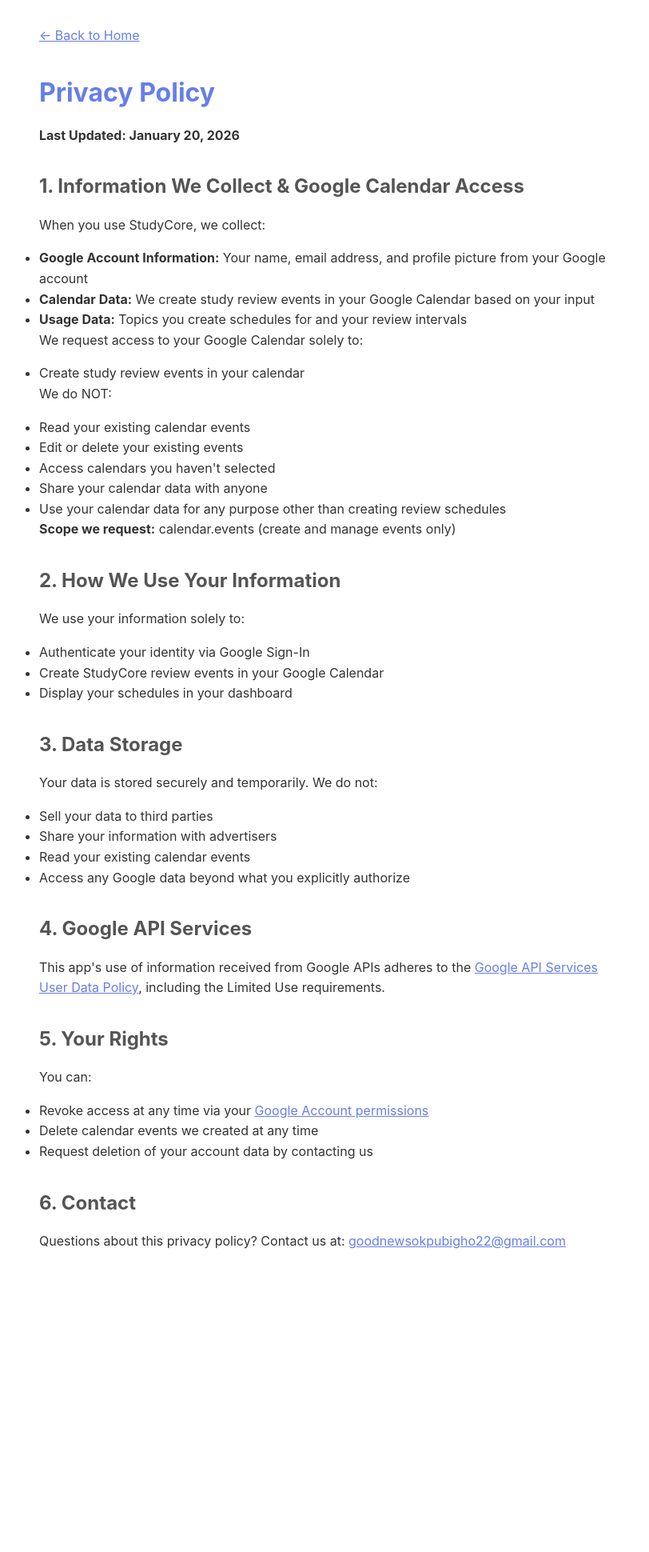
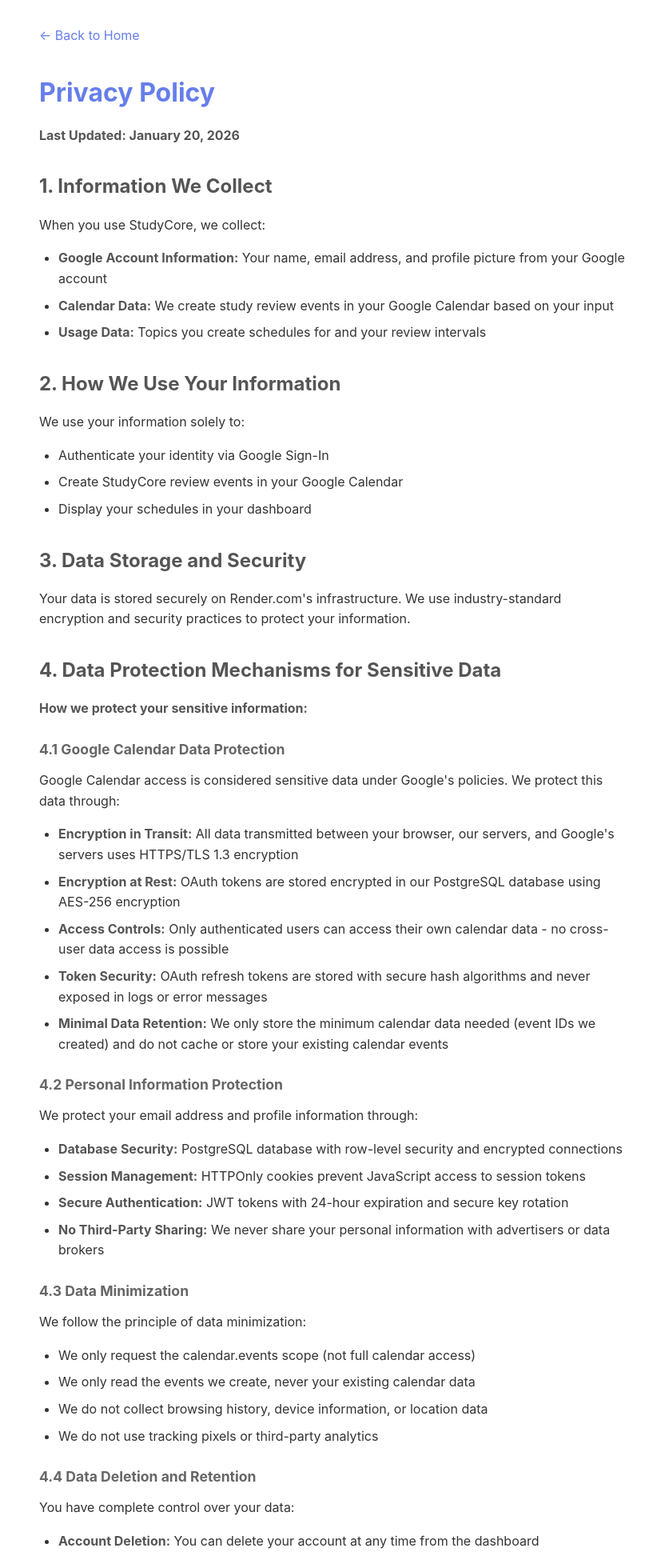
Before and after one commit to codecreatewrite/spaced-repitition-scheduler, a FastAPI app: page /privacy in a window 1280 px wide. Shown: the top 1940 px of the page at 80% size, without its empty margins (223-1035 px from the left). Before the commit the page ends 1561 px from the top, so only its background shows below. Run offline with FastAPI, Linux system fonts and the light colour scheme; parts of the project's set-up code (start-up, migrations or seed data) failed here and were passed over.

Commit message:
Add detailed data protection mechanisms to privacy policy

```diff
--- a/app/templates/privacy.html
+++ b/app/templates/privacy.html
@@ -16,9 +16,14 @@
         }
         h1 { color: #667eea; margin-bottom: 1rem; }
         h2 { color: #555; margin-top: 2rem; margin-bottom: 1rem; }
+        h3 { color: #666; margin-top: 1.5rem; margin-bottom: 0.75rem; font-size: 1.1rem; }
         p { margin-bottom: 1rem; }
-        a { color: #667eea; }
-        .back { display: inline-block; margin-bottom: 2rem; }
+        ul { margin-bottom: 1rem; padding-left: 1.5rem; }
+        li { margin-bottom: 0.5rem; }
+        a { color: #667eea; text-decoration: none; }
+        a:hover { text-decoration: underline; }
+        .back { display: inline-block; margin-bottom: 2rem; color: #667eea; }
+        strong { color: #555; }
     </style>
 </head>
 <body>
@@ -27,7 +32,7 @@
     <h1>Privacy Policy</h1>
     <p><strong>Last Updated: January 20, 2026</strong></p>
 
-    <h2>1. Information We Collect & Google Calendar Access</h2>
+    <h2>1. Information We Collect</h2>
     <p>When you use StudyCore, we collect:</p>
     <ul>
         <li><strong>Google Account Information:</strong> Your name, email address, and profile picture from your Google account</li>
@@ -35,6 +40,75 @@
         <li><strong>Usage Data:</strong> Topics you create schedules for and your review intervals</li>
     </ul>
 
+    <h2>2. How We Use Your Information</h2>
+    <p>We use your information solely to:</p>
+    <ul>
+        <li>Authenticate your identity via Google Sign-In</li>
+        <li>Create StudyCore review events in your Google Calendar</li>
+        <li>Display your schedules in your dashboard</li>
+    </ul>
+
+    <h2>3. Data Storage and Security</h2>
+    <p>Your data is stored securely on Render.com's infrastructure. We use industry-standard encryption and security practices to protect your information.</p>
+
+    <h2>4. Data Protection Mechanisms for Sensitive Data</h2>
+    <p><strong>How we protect your sensitive information:</strong></p>
+
+    <h3>4.1 Google Calendar Data Protection</h3>
+    <p>Google Calendar access is considered sensitive data under Google's policies. We protect this data through:</p>
+    <ul>
+        <li><strong>Encryption in Transit:</strong> All data transmitted between your browser, our servers, and Google's servers uses HTTPS/TLS 1.3 encryption</li>
+        <li><strong>Encryption at Rest:</strong> OAuth tokens are stored encrypted in our PostgreSQL database using AES-256 encryption</li>
+        <li><strong>Access Controls:</strong> Only authenticated users can access their own calendar data - no cross-user data access is possible</li>
+        <li><strong>Token Security:</strong> OAuth refresh tokens are stored with secure hash algorithms and never exposed in logs or error messages</li>
+        <li><strong>Minimal Data Retention:</strong> We only store the minimum calendar data needed (event IDs we created) and do not cache or store your existing calendar events</li>
+    </ul>
+
+    <h3>4.2 Personal Information Protection</h3>
+    <p>We protect your email address and profile information through:</p>
+    <ul>
+        <li><strong>Database Security:</strong> PostgreSQL database with row-level security and encrypted connections</li>
+        <li><strong>Session Management:</strong> HTTPOnly cookies prevent JavaScript access to session tokens</li>
+        <li><strong>Secure Authentication:</strong> JWT tokens with 24-hour expiration and secure key rotation</li>
+        <li><strong>No Third-Party Sharing:</strong> We never share your personal information with advertisers or data brokers</li>
+    </ul>
+
+    <h3>4.3 Data Minimization</h3>
+    <p>We follow the principle of data minimization:</p>
+    <ul>
+        <li>We only request the calendar.events scope (not full calendar access)</li>
+        <li>We only read the events we create, never your existing calendar data</li>
+        <li>We do not collect browsing history, device information, or location data</li>
+        <li>We do not use tracking pixels or third-party analytics</li>
+    </ul>
+
+    <h3>4.4 Data Deletion and Retention</h3>
+    <p>You have complete control over your data:</p>
+    <ul>
+        <li><strong>Account Deletion:</strong> You can delete your account at any time from the dashboard</li>
+        <li><strong>Immediate Removal:</strong> Upon account deletion, all your data is permanently removed within 24 hours</li>
+        <li><strong>OAuth Revocation:</strong> You can revoke Google Calendar access at any time via your Google Account settings</li>
+        <li><strong>Automatic Cleanup:</strong> Inactive accounts (12+ months) are automatically flagged for deletion</li>
+    </ul>
+
+    <h3>4.5 Incident Response</h3>
+    <p>In the unlikely event of a data breach:</p>
+    <ul>
+        <li>We will notify affected users within 72 hours</li>
+        <li>We will detail what data was affected and what actions we're taking</li>
+        <li>We maintain logs to investigate and prevent future incidents</li>
+        <li>All security incidents are reported to relevant authorities as required by law</li>
+    </ul>
+
+    <h3>4.6 Third-Party Service Security</h3>
+    <p>We use trusted third-party services with strong security practices:</p>
+    <ul>
+        <li><strong>Render.com (Hosting):</strong> SOC 2 Type II certified, GDPR compliant</li>
+        <li><strong>Google APIs:</strong> Industry-leading security and OAuth 2.0 standards</li>
+        <li><strong>PostgreSQL:</strong> Open-source database with enterprise-grade security features</li>
+    </ul>
+
+    <h2>5. Google Calendar Access</h2>
     <p>We request access to your Google Calendar solely to:</p>
     <ul>
         <li>Create study review events in your calendar</li>
@@ -51,29 +125,12 @@
 
     <p><strong>Scope we request:</strong> calendar.events (create and manage events only)</p>
 
-    <h2>2. How We Use Your Information</h2>
-    <p>We use your information solely to:</p>
-    <ul>
-        <li>Authenticate your identity via Google Sign-In</li>
-        <li>Create StudyCore review events in your Google Calendar</li>
-        <li>Display your schedules in your dashboard</li>
-    </ul>
-
-    <h2>3. Data Storage</h2>
-    <p>Your data is stored securely and temporarily. We do not:</p>
-    <ul>
-        <li>Sell your data to third parties</li>
-        <li>Share your information with advertisers</li>
-        <li>Read your existing calendar events</li>
-        <li>Access any Google data beyond what you explicitly authorize</li>
-    </ul>
-
-    <h2>4. Google API Services</h2>
+    <h2>6. Google API Services</h2>
     <p>This app's use of information received from Google APIs adheres to the
     <a href="https://developers.google.com/terms/api-services-user-data-policy" target="_blank">
     Google API Services User Data Policy</a>, including the Limited Use requirements.</p>
 
-    <h2>5. Your Rights</h2>
+    <h2>7. Your Rights</h2>
     <p>You can:</p>
     <ul>
         <li>Revoke access at any time via your <a href="https://myaccount.google.com/permissions" target="_blank">Google Account permissions</a></li>
@@ -81,7 +138,7 @@
         <li>Request deletion of your account data by contacting us</li>
     </ul>
 
-    <h2>6. Contact</h2>
+    <h2>8. Contact</h2>
     <p>Questions about this privacy policy? Contact us at:
     <a href="mailto:goodnewsokpubigho22@gmail.com">goodnewsokpubigho22@gmail.com</a></p>
 </body>
```
